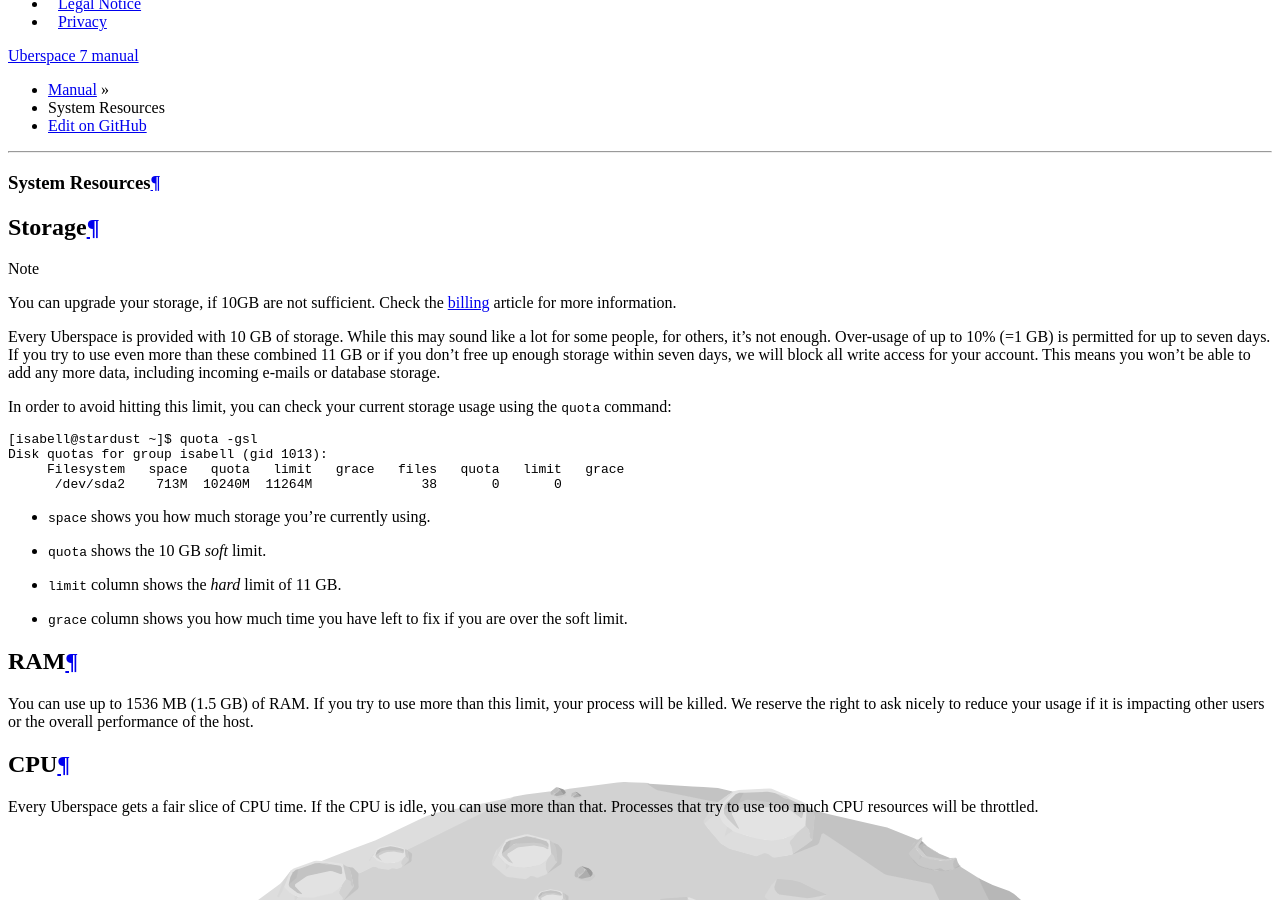
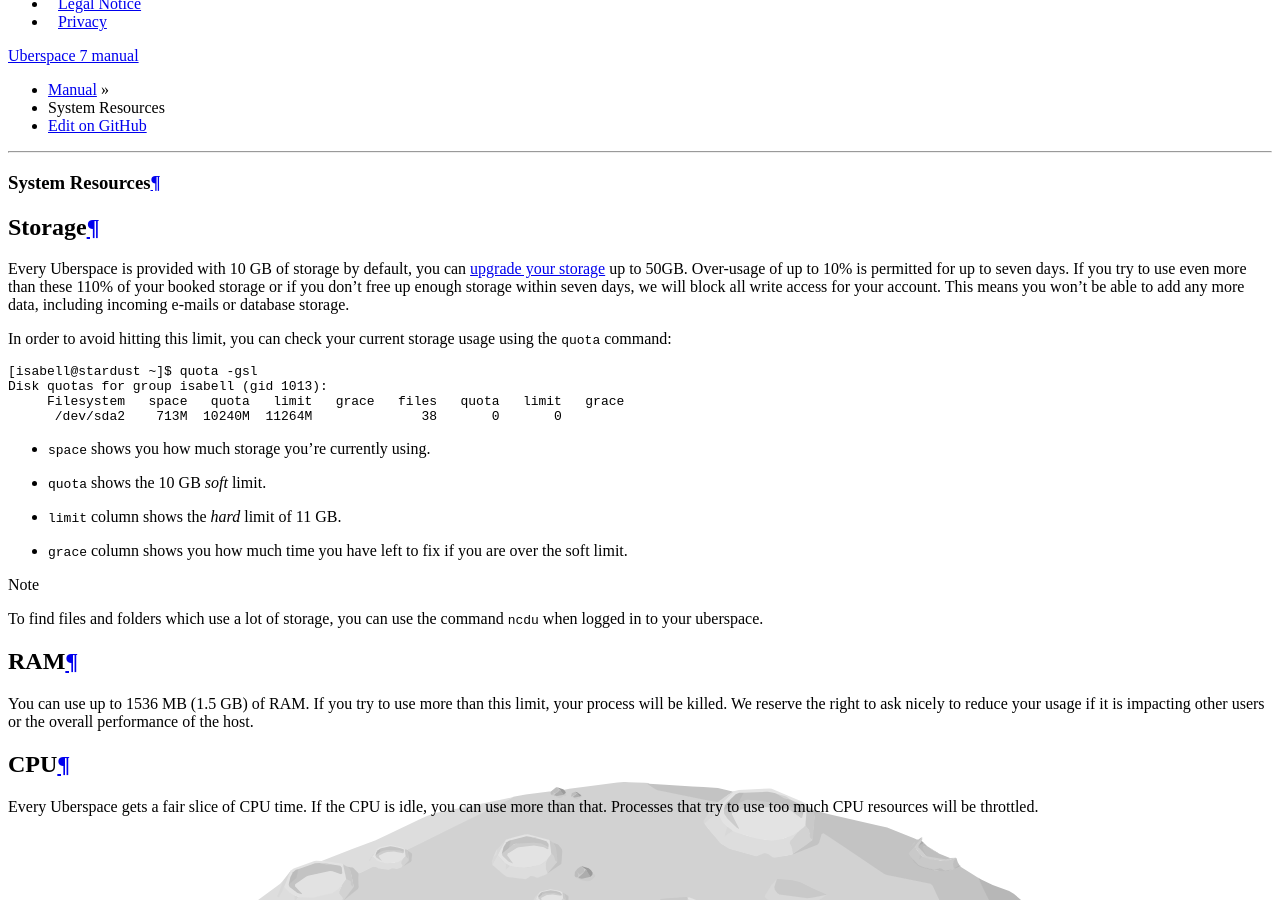
Before and after one commit to Uberspace/manual, a Sphinx documentation site: the page built from source/basics-resources.rst, in a window 1280 px wide and 900 px high, scrolled down 1728 px. Built offline with Sphinx 7.4.7 and the Read the Docs theme 2.0.0, drawn with Linux system fonts in a browser that asks for light colours.

Commit message:
update quota informations, add ncdu hint

```diff
--- a/source/basics-resources.rst
+++ b/source/basics-resources.rst
@@ -9,9 +9,7 @@
 Storage
 =======
 
-.. note:: You can upgrade your storage, if 10GB are not sufficient. Check the :ref:`billing <billing>` article for more information.
-
-Every Uberspace is provided with 10 GB of storage. While this may sound like a lot for some people, for others, it's not enough. Over-usage of up to 10% (=1 GB) is permitted for up to seven days. If you try to use even more than these combined 11 GB or if you don't free up enough storage within seven days, we will block all write access for your account. This means you won't be able to add any more data, including incoming e-mails or database storage.
+Every Uberspace is provided with 10 GB of storage by default, you can :ref:`upgrade your storage <billing>` up to 50GB. Over-usage of up to 10% is permitted for up to seven days. If you try to use even more than these 110% of your booked storage or if you don't free up enough storage within seven days, we will block all write access for your account. This means you won't be able to add any more data, including incoming e-mails or database storage.
 
 In order to avoid hitting this limit, you can check your current storage usage using the ``quota`` command:
 
@@ -28,6 +26,8 @@
 * ``limit`` column shows the *hard* limit of 11 GB.
 * ``grace`` column shows you how much time you have left to fix if you are over the soft limit.
 
+.. note:: To find files and folders which use a lot of storage, you can use the command ``ncdu`` when logged in to your uberspace.
+
 .. _ram:
 
 RAM
```
